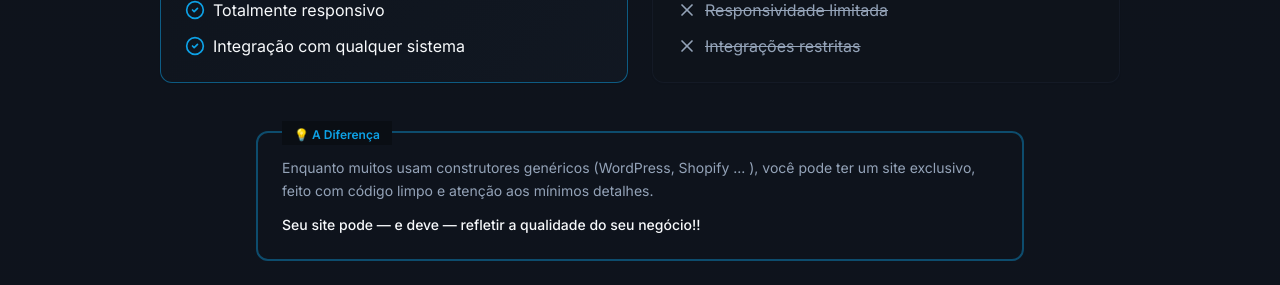
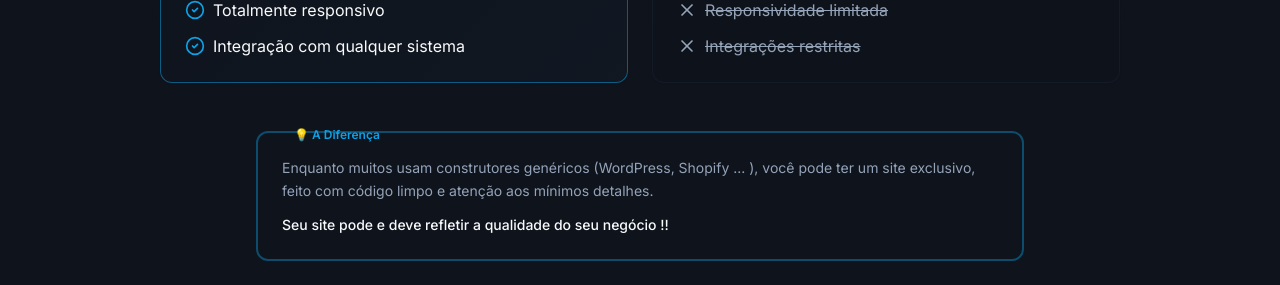
Before and after one commit to Peixoto16/synthwave-webdev, a React (Vite) app: page / in a window 1280 px wide. Shown: the part 2780-3065 px from the top of the page. Built offline with nearby package versions, Linux system fonts and the light colour scheme; the HTML template or start-up script is replaced by a standard one.

Commit message:
Fix: Correct background and phrase

```diff
--- a/src/components/sections/ComparisonSection.tsx
+++ b/src/components/sections/ComparisonSection.tsx
@@ -76,14 +76,14 @@ const ComparisonSection = () => {
 
         <div className="mt-12 flex justify-center animate-fade-in" style={{ animationDelay: '200ms' }}>
           <div className="group relative max-w-3xl rounded-lg border-2 border-primary/40 p-6 transition-all duration-300 hover:border-primary hover:shadow-glow hover:scale-[1.02]">
-            <div className="absolute -top-3 left-6 bg-background px-3">
+            <div className="absolute -top-3 left-6 bg-transparent px-3">
               <span className="text-xs font-semibold text-primary">💡 A Diferença</span>
             </div>
             <p className="text-sm text-muted-foreground leading-relaxed">
               Enquanto muitos usam construtores genéricos (WordPress, Shopify ... ), você pode ter um site exclusivo, feito com código limpo e atenção aos mínimos detalhes.
             </p>
             <p className="mt-3 text-sm text-foreground font-medium">
-              Seu site pode — e deve — refletir a qualidade do seu negócio!!
+              Seu site pode e deve refletir a qualidade do seu negócio !!
             </p>
           </div>
         </div>
```
